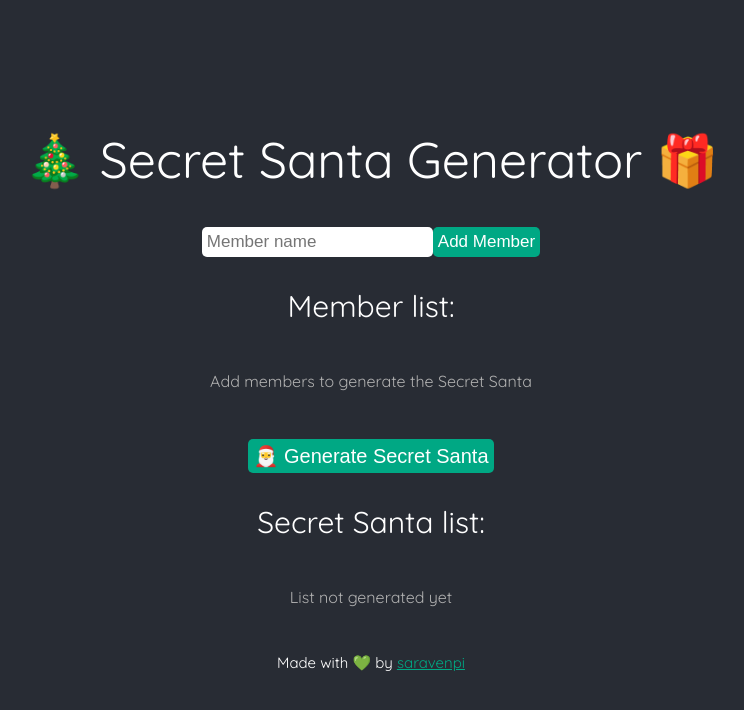
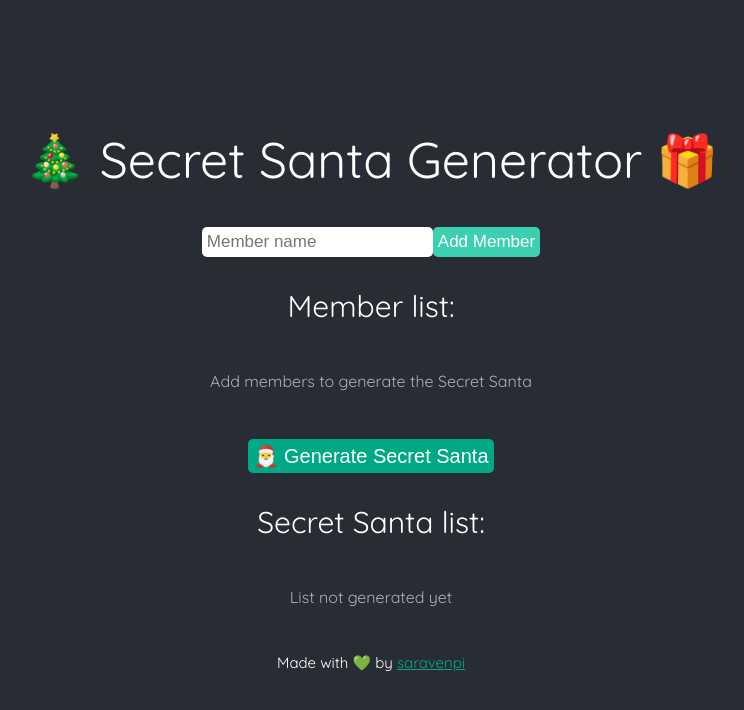
Before and after one commit to saravenpi/secret-santa, a React (Create React App) app: page / in a window 1280 px wide. In both pictures the pointer is over the button "Add Member". Shown: the top 710 px of the page, without its empty margins (269-1013 px from the left). Built offline with nearby package versions, Linux system fonts and the light colour scheme.

Commit message:
edit: hover states for elements

```diff
--- a/src/App.css
+++ b/src/App.css
@@ -19,6 +19,14 @@ a {
   color: #00a884;
 }
 
+button {
+  font-size: 20px;
+  color: white;
+  background-color: #00a884;
+  padding: 5px;
+  border: 0px;
+  border-radius: 5px;
+}
 
 form {
   margin: 30px;
@@ -94,16 +102,16 @@ form button {
   padding: 5px;
 }
 
-button {
-  font-size: 20px;
-  color: white;
-  background-color: #00a884;
-  padding: 5px;
-  border: 0px;
-  border-radius: 5px;
-}
-
 p {
   font-size: 16px;
   color: rgb(176, 176, 176);
 }
+
+button:hover {
+  background-color: #3dd0b0;
+  cursor: pointer;
+}
+
+a:hover {
+  color: #3dd0b0;
+}
```
